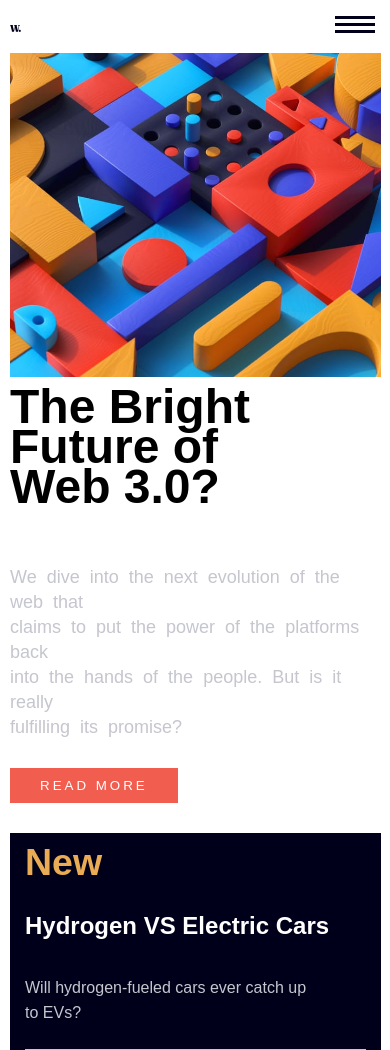
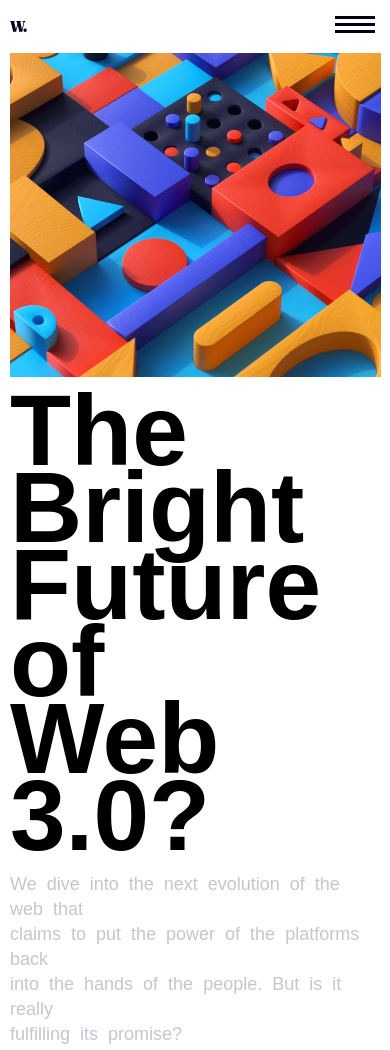
Before and after one commit to VictoriaAlhassan/news-homepage-main, a plain HTML site: page index.html in a window 390 px wide. Shown: the top 1050 px of the page. Drawn offline with Linux system fonts and the light colour scheme.

Commit message:
hopefully I don't have to come back to this

```diff
--- a/styles.css
+++ b/styles.css
@@ -23,7 +23,7 @@ nav {
   width: 60%;
 }
 .logo {
-  width: 5%;
+  width: 8%;
 }
 
 nav ul {
@@ -181,18 +181,42 @@ span:hover {
 
   .img-box {
     width: 100%;
-    height: auto;
+    height: 100%;
     overflow-x: hidden;
+    /* overflow-y: hidden; */
   }
   .box-container {
     width: 100%;
     height: auto;
     overflow-x: hidden;
+    overflow-y: hidden;
   }
   .box {
     width: 100%;
     height: auto;
   }
+  /* .box-header { */
+  /* color: hsl(35, 77%, 62%); */
+  /* font-size: 25px; */
+  /* height: 10%; */
+  /* display: flex; */
+  /* align-items: center; */
+  /* } */
+  /* .textbox { */
+  /* height: 25%; */
+  /* padding-bottom: 10px; */
+  /* display: flex; */
+  /* flex-direction: column; */
+  /* justify-content: space-around; */
+  /* border-bottom: solid 1px hsl(233, 8%, 79%); */
+  /* } */
+  /* .first-p { */
+  /* line-height: 25px; */
+  /* } */
+  /* .first { */
+  /* cursor: pointer; */
+  /* } */
+
   .mobile-image {
     display: block;
     width: 100%;
@@ -201,9 +225,10 @@ span:hover {
   }
   .heading {
     font-weight: bolder;
-    font-size: 3em;
-    margin-top: 10px;
-    line-height: 40px;
+    font-size: 100px;
+    margin-top: 15px;
+    line-height: 77px;
+    margin-bottom: 0px;
   }
   .wrapper {
     margin-left: 0px;
@@ -247,7 +272,7 @@ span:hover {
   /* height: auto; */
   /* } */
 }
-/* @media screen and (max-width: 980px) { */
+/* @media screen and (max-width: 1115px) { */
 /* .btn { */
 /* margin-top: 0px; */
 /* } */
@@ -261,6 +286,30 @@ span:hover {
 /* .footer-items { */
 /* margin-top: 110px; */
 /* } */
+/* .textbox { */
+/* height: 25%; */
+/* padding-bottom: 10px; */
+/* display: flex; */
+/* flex-direction: column; */
+/* justify-content: space-around; */
+/* border-bottom: solid 1px hsl(233, 8%, 79%); */
+/* } */
+/* .first-p { */
+/* line-height: 15px; */
+
+/* margin-bottom: 20px; */
+/* } */
+/* .first { */
+/* font-size: 20px; */
+/* margin-top: 100px; */
+/* } */
+/* .box-header { */
+/* color: hsl(35, 77%, 62%); */
+/* font-size: 15px; */
+/* height: 7%; */
+/* display: flex; */
+/* align-items: center; */
+/* } */
 /* } */
 @media screen and (min-width: 960px) {
   .first-section {
```
